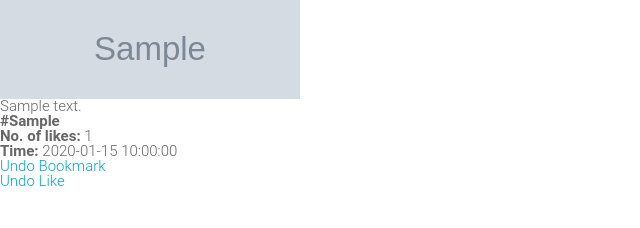
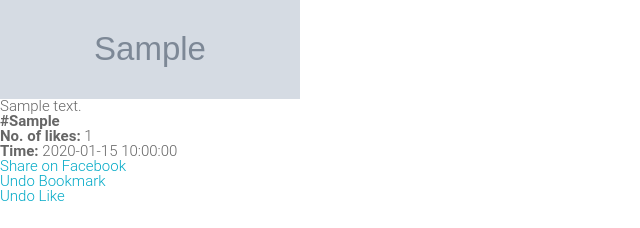
Before and after one commit to mananapr/Edutech, a Flask app: a page that uses app/templates/profile.html in a window 1280 px wide. Shown: the part 572-800 px from the top of the page, without its empty margins (0-640 px from the left). Run offline with Flask 2, Linux system fonts and the light colour scheme; the visitor is signed in with stand-in values (Sample User, id 1); tables that the repository leaves empty hold one stand-in row (values such as "Sample post"); grey boxes marked "Sample" are stand-in pictures; some libraries are stand-ins or nearby versions.

Commit message:
Added Share to Facebook Feature

```diff
--- a/app/templates/profile.html
+++ b/app/templates/profile.html
@@ -22,6 +22,7 @@
             <strong>#{{ p.category }}</strong><br>
             <strong>No. of likes:</strong> {{ p.likes }}<br>
             <strong>Time: </strong>{{ p.timestamp }}<br>
+            <a href="https://www.facebook.com/sharer/sharer.php?u={{ p.link }} target="_blank"">Share on Facebook<a><br>
             {% if me.has_bookmarked(p.id) %}
                 <a href="{{ url_for('undobookmark', post_id=p.id, user_id=session['id']) }}">Undo Bookmark</a><br>
             {% else %}
```
